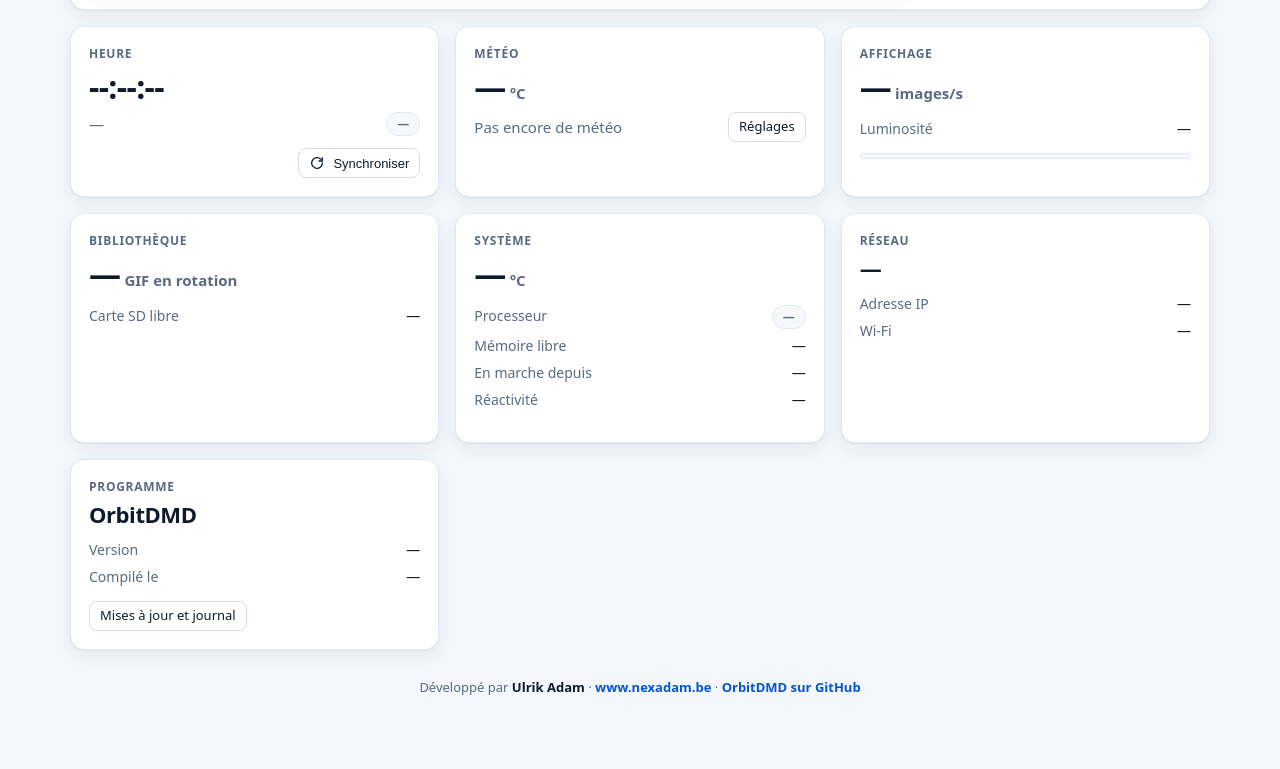
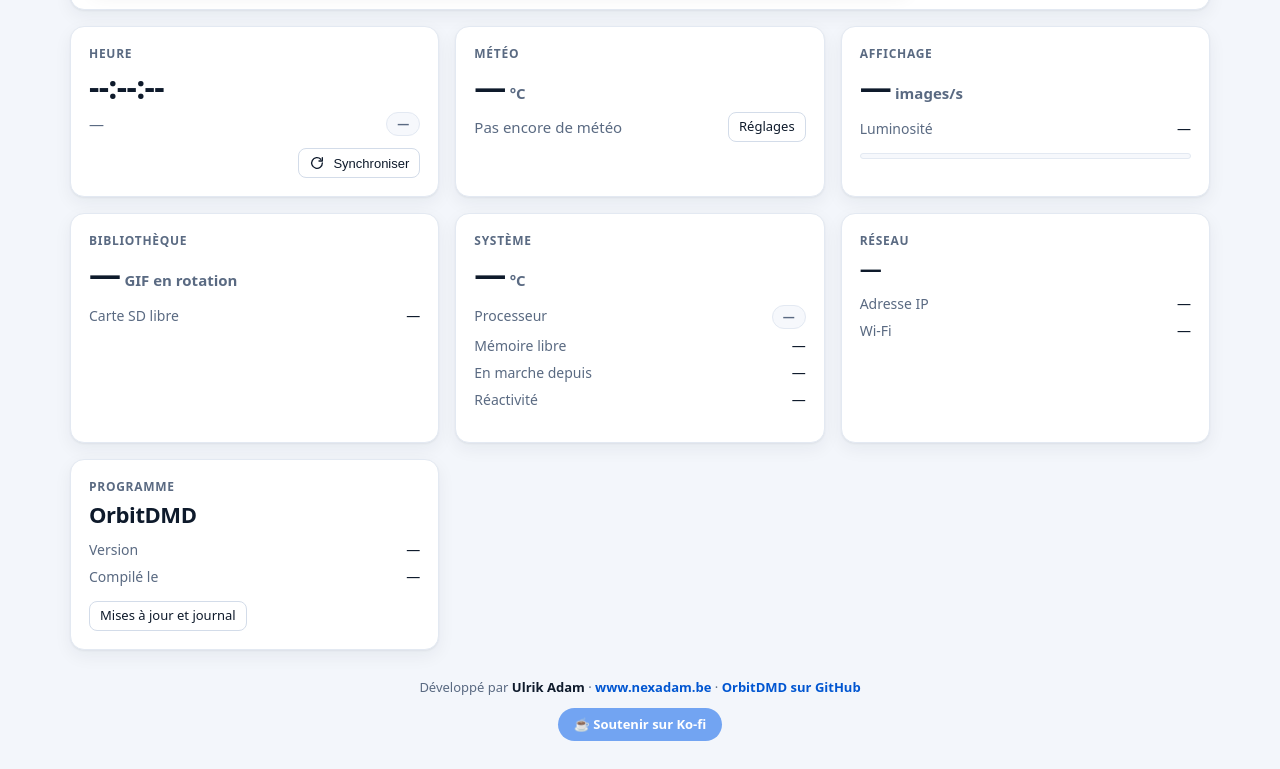
Before and after one commit to ulrikadam/OrbitDMD, a plain HTML site: page dmd/web/index.html in a window 1280 px wide. Shown: the part 414-1183 px from the top of the page. Before the commit the page ends 1140 px from the top, so only its background shows below. Drawn offline with Linux system fonts and the light colour scheme; no server answers.

Commit message:
OrbitDMD 1.0.2 : bouton Ko-fi (page web, README, GitHub Sponsor)
Co-Authored-By: Claude Opus 5.5 <noreply@anthropic.com>

```diff
--- a/dmd/web/index.html
+++ b/dmd/web/index.html
@@ -103,7 +103,7 @@
 	</div>
 </main>
 
-<footer class="credit">Développé par <b>Ulrik Adam</b> · <a href="https://www.nexadam.be" target="_blank" rel="noopener">www.nexadam.be</a> · <a href="https://github.com/ulrikadam/OrbitDMD" target="_blank" rel="noopener">OrbitDMD sur GitHub</a></footer>
+<footer class="credit">Développé par <b>Ulrik Adam</b> · <a href="https://www.nexadam.be" target="_blank" rel="noopener">www.nexadam.be</a> · <a href="https://github.com/ulrikadam/OrbitDMD" target="_blank" rel="noopener">OrbitDMD sur GitHub</a><br><a class="kofi" href="https://ko-fi.com/H1U12A50RN" target="_blank" rel="noopener">☕ Soutenir sur Ko-fi</a></footer>
 
 <script src="/app.js"></script>
 <script>
--- a/dmd/web/style.css
+++ b/dmd/web/style.css
@@ -304,6 +304,8 @@ main > .card + .card, .clock-grid + .card { margin-top: 16px; }
 .credit b { color: var(--text); font-weight: 600; }
 .credit a { color: var(--blue); font-weight: 600; text-decoration: none; }
 .credit a:hover { text-decoration: underline; }
+.credit a.kofi { display: inline-block; margin-top: 10px; padding: 7px 16px; border-radius: 999px; background: #72a4f2; color: #fff; text-decoration: none; }
+.credit a.kofi:hover { background: #5b91e8; text-decoration: none; }
 
 @media (max-width: 860px) {
 	.split { grid-template-columns: 1fr; }
```
Also changed, not shown: dmd/web/gif.html (+1 -1 lines), dmd/web/horloge.html (+1 -1 lines), dmd/web/meteo.html (+1 -1 lines), dmd/web/reglages.html (+1 -1 lines), dmd/web/systeme.html (+1 -1 lines), 4 other files.
